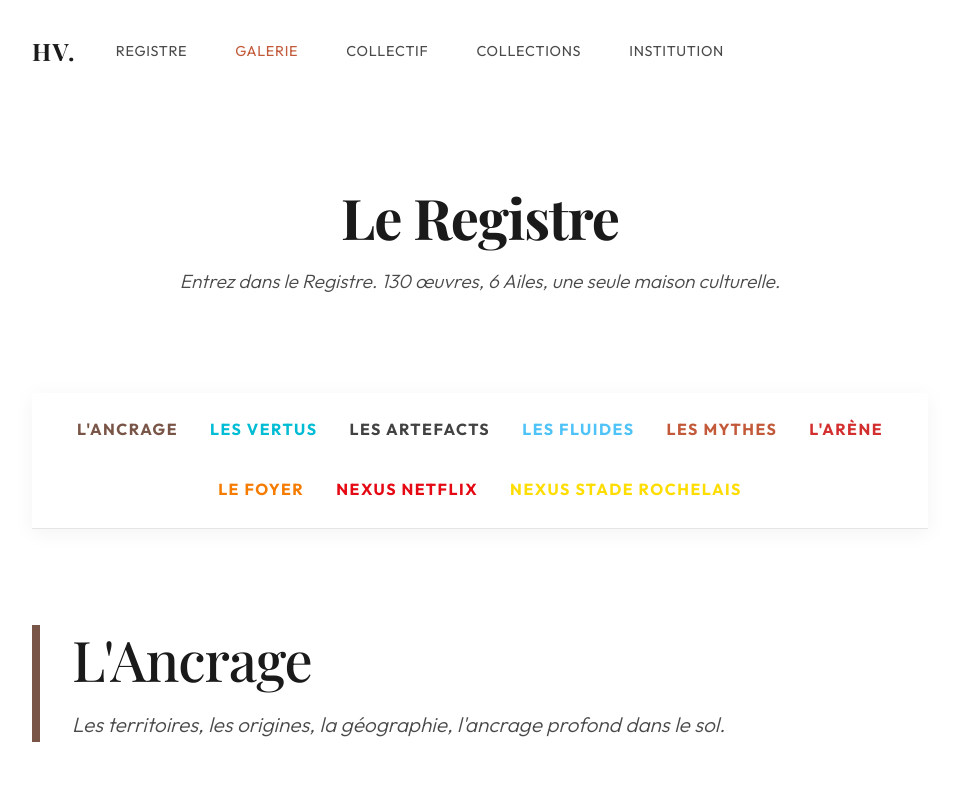
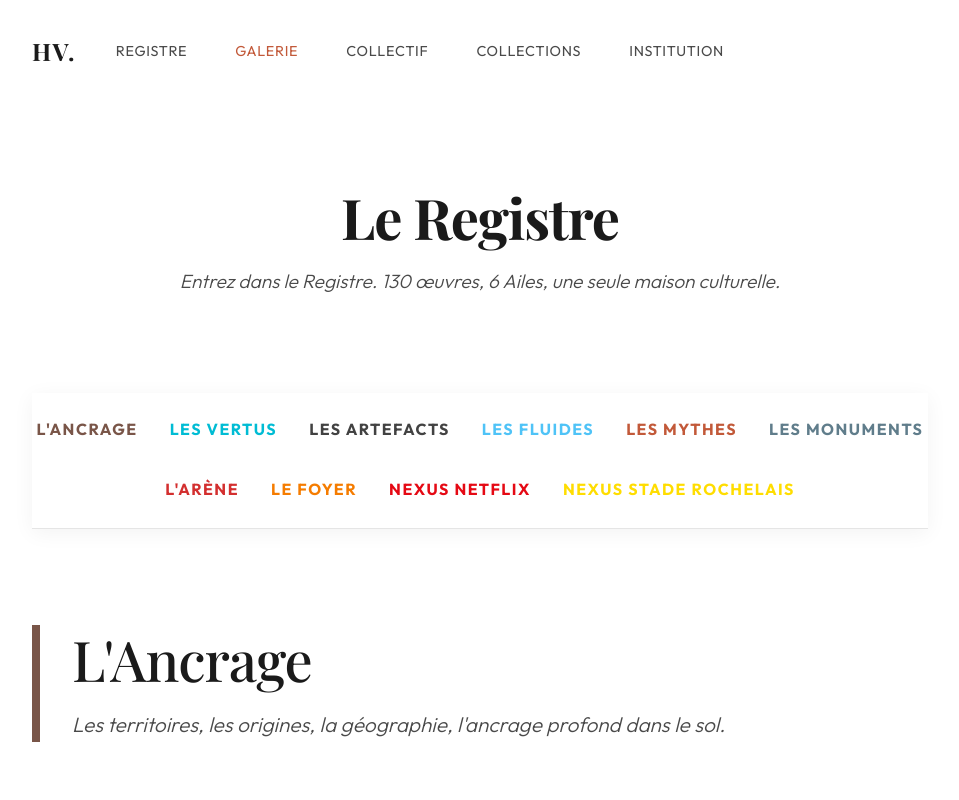
Before and after one commit to gdesygn/humanvalues, a React (Vite) app: page /galerie in a window 1280 px wide. Shown: the top 800 px of the page, without its empty margins (160-1119 px from the left). Built offline with nearby package versions, Linux system fonts and the light colour scheme; a web font is replaced by a local one.

Commit message:
feat: Création de la section Les Monuments et ajout du Chat et de la Reine Elizabeth

```diff
--- a/src/pages/Galerie.jsx
+++ b/src/pages/Galerie.jsx
@@ -192,6 +192,16 @@ const ailes = [
       { id: "m14", title: "Diogo JOTA 20", subject: "Football & R&D", text: "L'oiseau mythique de Liverpool tissé par le parcours, les statistiques et l'esport de Diogo Jota.", image: "/artworks/diogo_jota_lfc.jpg", hc: true },
       { id: "m15", title: "The Austrian Oak", subject: "Cinéma & Légende", text: "Arnie. Gouvernator. Schwarzy. L'incarnation du rêve américain et de la volonté absolue.", image: "/artworks/arnold_schwarzenegger.jpg" },
       { id: "m16", title: "Le 7 de CR7", subject: "Football & Légende", text: "L'obsession de la perfection. Le numéro mythique entièrement tissé par l'identité de Cristiano Ronaldo.", image: "/artworks/cr7.jpg", hc: true }
+    ]
+  },
+  {
+    id: "monuments",
+    title: "Les Monuments",
+    color: "#607D8B", // Bleu Gris
+    description: "L'histoire incarnée, les figures intemporelles et l'héritage universel.",
+    artworks: [
+      { id: "mon1", title: "La Grâce", subject: "Le Chat", text: "L'élégance féline sculptée par la typographie.", image: "/artworks/monument_chat.jpg" },
+      { id: "mon2", title: "Elizabeth II", subject: "Reine d'Angleterre", text: "La Maison Windsor, Londres et le siècle. Le portrait de la souveraine absolue.", image: "/artworks/monument_elizabeth.jpg" }
     ]
   },
   {
```
